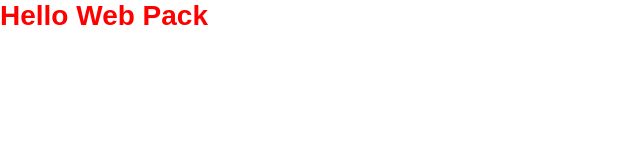
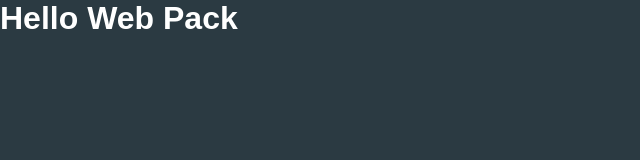
Before and after one commit to IngWilsonBenavides/project-template, a website built with webpack: page src/template.html in a window 1280 px wide. Shown: the whole page, without its empty margins (0-640 px from the left). Built offline with nearby package versions, Linux system fonts and the light colour scheme.

Commit message:
agregado soporte para sass en la carpeta scss con el archivo main.scss

```diff
--- a/src/index.js
+++ b/src/index.js
@@ -1,4 +1,5 @@
 import './style.css'
+import './scss/main.scss'
 import { suma } from './suma'
 
 const profesor = 'Jonathan'
--- a/src/scss/main.scss
+++ b/src/scss/main.scss
@@ -1 +1,4 @@
-main.scss
+html {
+	color: #FFF;
+	background-color: #2B3A42;
+}
--- a/src/style.css
+++ b/src/style.css
@@ -1,10 +1,7 @@
 html {
 	box-sizing: border-box;
 	font-family: sans-serif;
-	font-size: 14px;
-}
-
-h1 {
+	font-size: 16px;
 	color: red;
 }
 
```
